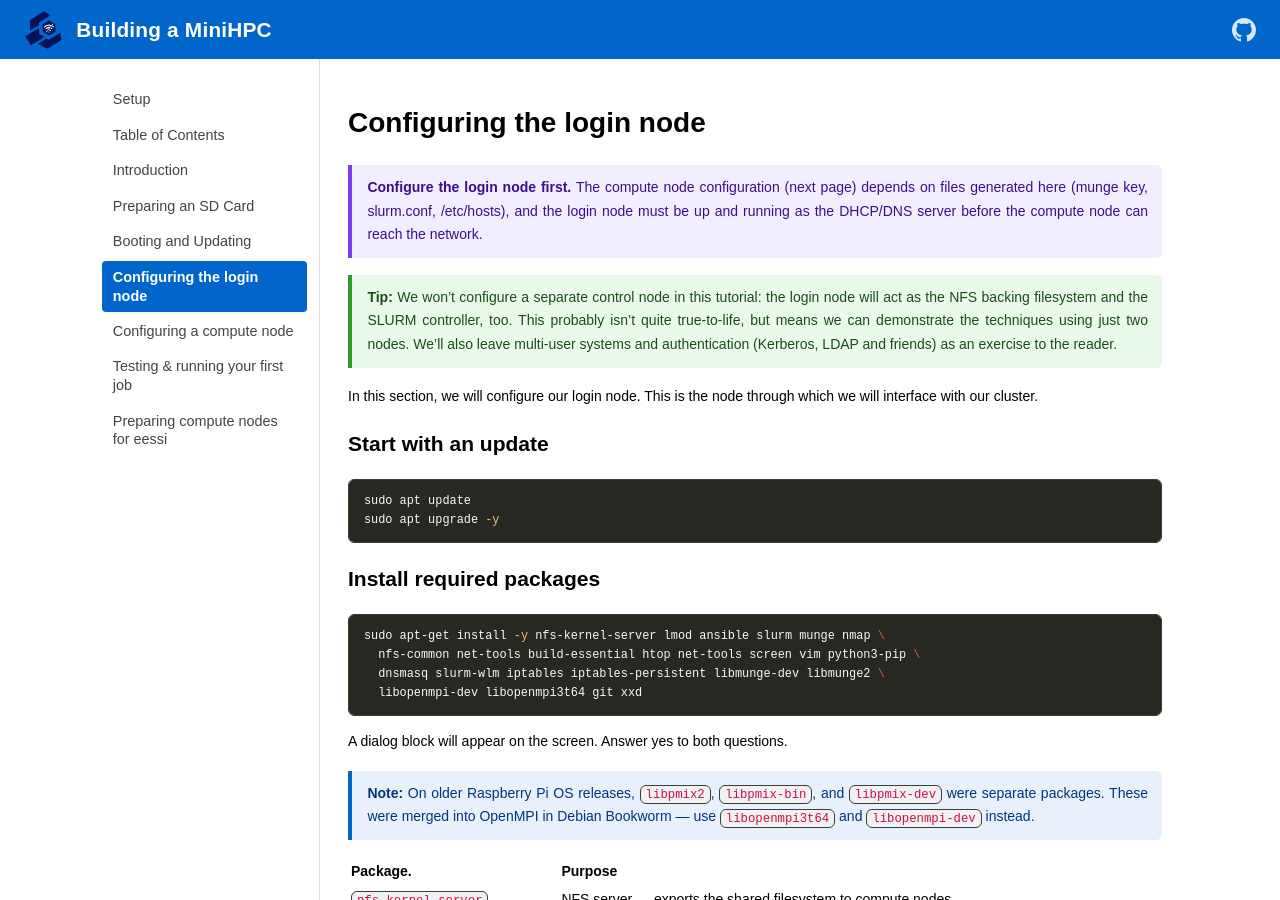
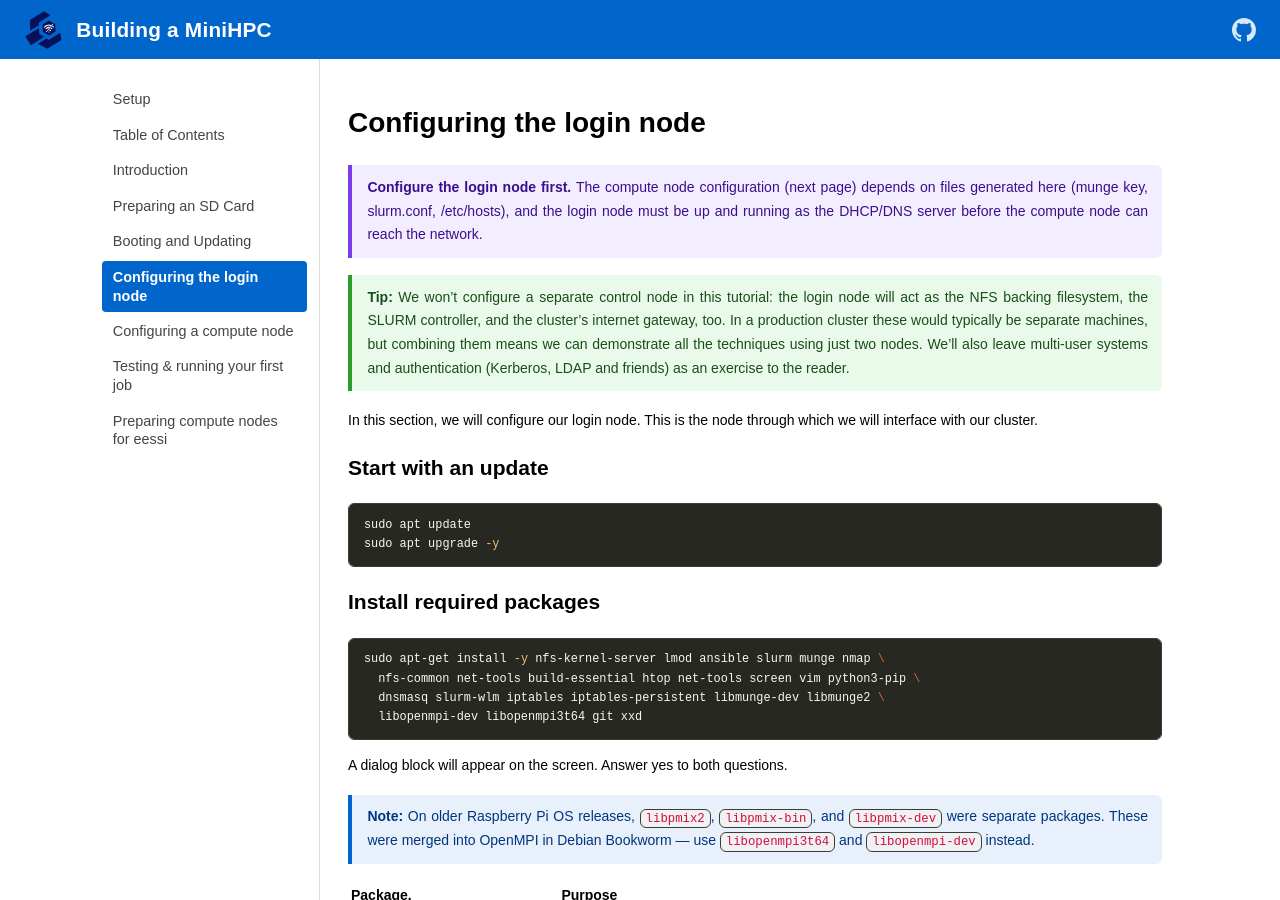
Before and after one commit to carpentriesoffline/Building_a_miniHPC_for_Training, a Jekyll site: the page built from 04-configurationLogin.md, in a window 1280 px wide and 900 px high. Built offline with Jekyll 4.4.1, drawn with Linux system fonts in a browser that asks for light colours; some of the changed text lies outside the part shown.

Commit message:
Fix line wrapping with  in vim

````diff
--- a/04-configurationLogin.md
+++ b/04-configurationLogin.md
@@ -8,10 +8,11 @@
 > as the DHCP/DNS server before the compute node can reach the network.
 
 > **Tip:** We won't configure a separate control node in this tutorial: the login
-> node will act as the NFS backing filesystem and the SLURM controller, too.
-> This probably isn't quite true-to-life, but means we can demonstrate the
-> techniques using just two nodes. We'll also leave multi-user systems and
-> authentication (Kerberos, LDAP and friends) as an exercise to the reader.
+> node will act as the NFS backing filesystem, the SLURM controller, and the cluster's
+> internet gateway, too. In a production cluster these would typically be separate machines,
+> but combining them means we can demonstrate all the techniques using just two nodes. We'll
+> also leave multi-user systems and authentication (Kerberos, LDAP and friends) as an
+> exercise to the reader.
 
 In this section, we will configure our login node. This is the node through
 which we will interface with our cluster.
@@ -130,15 +131,15 @@
 
 ## Configure the network interfaces
 
-> **Warning:** Do **not** edit `/etc/network/interfaces` on current Raspberry Pi OS (Bookworm).
-> That file is not used when NetworkManager is active, and mixing the two causes unpredictable
-> behaviour. Use `nmcli` instead.
+> **Warning:** Do **not** edit `/etc/network/interfaces` on current Raspberry
+> Pi OS (Bookworm).  That file is not used when NetworkManager is active, and
+> mixing the two causes unpredictable behaviour. Use `nmcli` instead.
 
-The login node needs a **fixed IP** on its ethernet interface (`eth0`) so the compute nodes
-always reach it at the same address, and so dnsmasq can hand out leases reliably.
-Ethernet interfaces must be set to "unmanaged" in the sense that they carry a static address
-rather than requesting one via DHCP — NetworkManager still controls the interface, but DHCP
-is disabled for it.
+The login node needs a **fixed IP** on its ethernet interface (`eth0`) so the
+compute nodes always reach it at the same address, and so dnsmasq can hand out
+leases reliably.  Ethernet interfaces must be set to "unmanaged" in the sense
+that they carry a static address rather than requesting one via DHCP:
+NetworkManager still controls the interface, but DHCP is disabled for it.
 
 ```bash
 sudo nmcli con add type ethernet ifname eth0 con-name eth0-static \
@@ -385,8 +386,6 @@
 sudo bash ./install_cvmfs_eessi.sh
 
 source /cvmfs/software.eessi.io/versions/2023.06/init/lmod/bash
-# We don't do this one anymore:
-# echo "source /cvmfs/software.eessi.io/versions/2023.06/init/bash" | sudo tee -a /etc/profile
 ```
 
 > **Note:** Only Pi 3 and later are supported by EESSI, as it needs a 64-bit OS.
````
